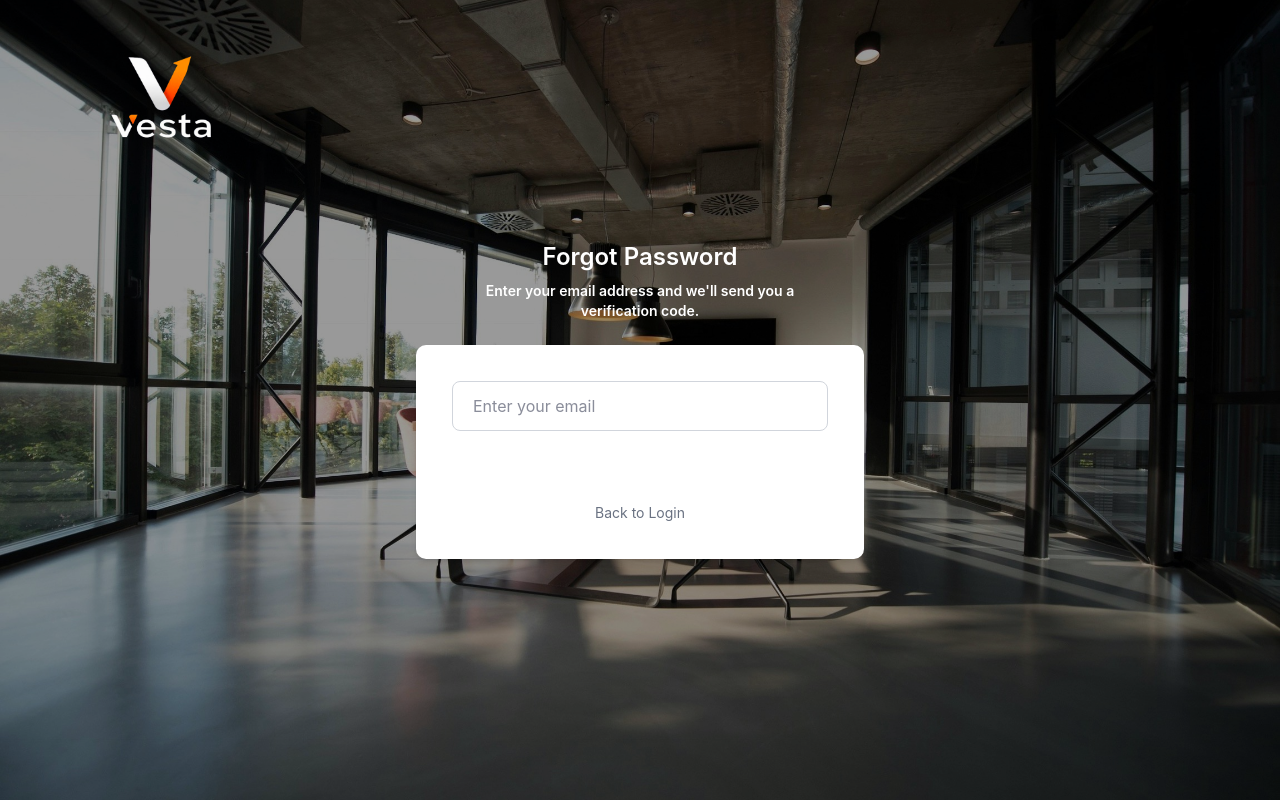
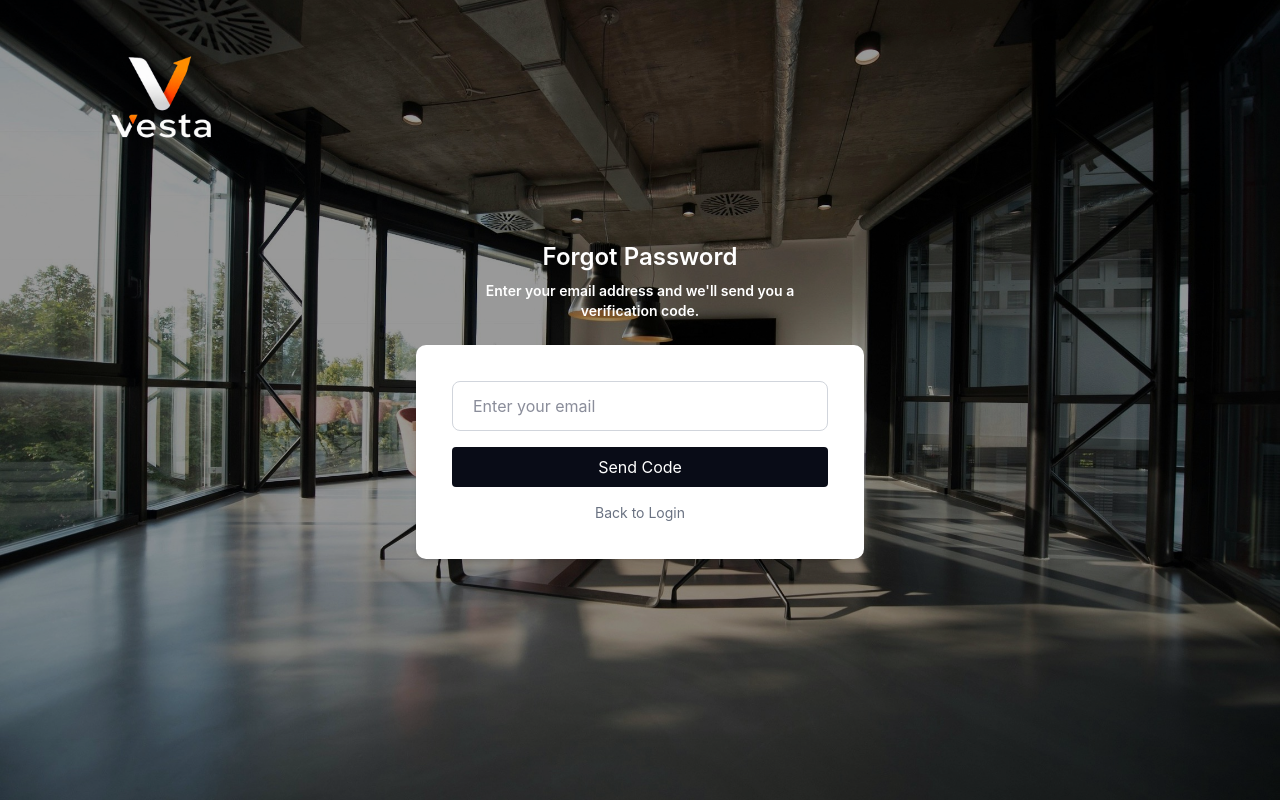
Before and after one commit to Abdulrahmanfawzy/vesta-react, a React (Vite) app: page /forgot-password in a window 1280 px wide. Built offline with nearby package versions, Linux system fonts and the light colour scheme.

Commit message:
feat: add authentication pages and reusable button component

```diff
--- a/src/app/pages/LoginPage.tsx
+++ b/src/app/pages/LoginPage.tsx
@@ -1,11 +1,11 @@
 import LoginHero from "@/assets/login-hero.jpg";
 import icon from "@/assets/icon.png";
 import Input from "@/components/ui/Input";
-import {Button} from "@/components/ui/Button";
 import { Controller, useForm } from "react-hook-form";
 import { zodResolver } from "@hookform/resolvers/zod";
 import { LoginSchema, type LoginType } from "@/schemas/login.schema";
 import { Link } from "react-router-dom";
+import Button from "@/components/ui/button";
 
 export default function LoginPage() {
   const {
@@ -99,7 +99,7 @@ export default function LoginPage() {
 
           <Button
             text={isSubmitting ? "Logging in..." : "Login"}
-            onClick={() => {}}
+            onClick={() => { }}
             variant="primary"
             disabled={isSubmitting}
             className="m-auto w-30 text-white"
--- a/src/components/ui/button.tsx
+++ b/src/components/ui/button.tsx
@@ -1,53 +1,32 @@
-import * as React from 'react';
-import { cva, type VariantProps } from 'class-variance-authority';
+type ButtonProps = {
+  text: string;
+  onClick: () => void;
+  variant?: "primary" | "secondary";
+  disabled?: boolean;
+  className?: string;
+};
 
-import { cn } from '@/lib/utils';
-
-const buttonVariants = cva(
-  'inline-flex items-center justify-center gap-2 whitespace-nowrap rounded-lg text-sm font-medium transition-colors focus-visible:outline-none focus-visible:ring-2 focus-visible:ring-ring disabled:pointer-events-none disabled:opacity-50',
-  {
-    variants: {
-      variant: {
-        default:
-          'bg-primary text-primary-foreground hover:bg-primary/90',
-        secondary:
-          'bg-secondary text-secondary-foreground hover:bg-secondary/90',
-        outline:
-          'border border-input bg-background hover:bg-accent hover:text-accent-foreground',
-        ghost:
-          'hover:bg-accent hover:text-accent-foreground',
-        destructive:
-          'bg-destructive text-destructive-foreground hover:bg-destructive/90',
-      },
-      size: {
-        default: 'h-10 px-4 py-2',
-        sm: 'h-9 px-3',
-        lg: 'h-11 px-6',
-        icon: 'size-10',
-      },
-    },
-    defaultVariants: {
-      variant: 'default',
-      size: 'default',
-    },
-  },
-);
-
-type ButtonProps = React.ComponentProps<'button'> &
-  VariantProps<typeof buttonVariants>;
-
-function Button({
-  className,
-  variant,
-  size,
-  ...props
+export default function Button({
+  text,
+  onClick,
+  variant = "primary",
+  disabled = false,
+  className = "",
 }: ButtonProps) {
   return (
     <button
-      className={cn(buttonVariants({ variant, size, className }))}
-      {...props}
-    />
+      type="submit"
+      onClick={onClick}
+      disabled={disabled}
+      className={`rounded px-4 py-2 ${
+        variant === "primary"
+          ? "bg-[var(--primary-900)] text-white"
+          : "bg-gray-500 text-black"
+      } ${
+        disabled ? "cursor-not-allowed opacity-50" : "cursor-pointer"
+      } ${className}`}
+    >
+      {text}
+    </button>
   );
 }
-
-export { Button, buttonVariants };
--- a/src/features/auth/pages/ForgotPasswordPage.tsx
+++ b/src/features/auth/pages/ForgotPasswordPage.tsx
@@ -4,13 +4,13 @@ import { Link, useNavigate } from "react-router-dom";
 
 import LoginHero from "@/assets/login-hero.jpg";
 import Input from "@/components/ui/Input";
-import {Button} from "@/components/ui/button";
 import icon from "@/assets/icon.png";
 
 import {
   ForgotPasswordSchema,
   type ForgotPasswordType,
 } from "@/schemas/forgotPassword.schema";
+import Button from "@/components/ui/button";
 
 export default function ForgotPasswordPage() {
   const navigate = useNavigate();
@@ -85,7 +85,7 @@ export default function ForgotPasswordPage() {
 
           <Button
             text={isSubmitting ? "Sending..." : "Send Code"}
-            onClick={() => {}}
+            onClick={() => { }}
             variant="primary"
             disabled={isSubmitting}
             className="w-full text-white"
--- a/src/features/auth/pages/VerifyOtpPage.tsx
+++ b/src/features/auth/pages/VerifyOtpPage.tsx
@@ -2,7 +2,6 @@ import { Controller, useForm } from "react-hook-form";
 import { zodResolver } from "@hookform/resolvers/zod";
 
 import LoginHero from "@/assets/login-hero.jpg";
-import {Button} from "@/components/ui/button";
 import icon from "@/assets/icon.png";
 
 import {
@@ -15,6 +14,7 @@ import {
   InputOTPGroup,
   InputOTPSlot,
 } from "@/components/ui/input-otp";
+import Button from "@/components/ui/button";
 
 export default function VerifyOtpPage() {
   const {
@@ -107,7 +107,7 @@ export default function VerifyOtpPage() {
 
           <Button
             text={isSubmitting ? "Verifying..." : "Verify"}
-            onClick={() => {}}
+            onClick={() => { }}
             variant="primary"
             disabled={isSubmitting}
             className="w-full text-white"
```
